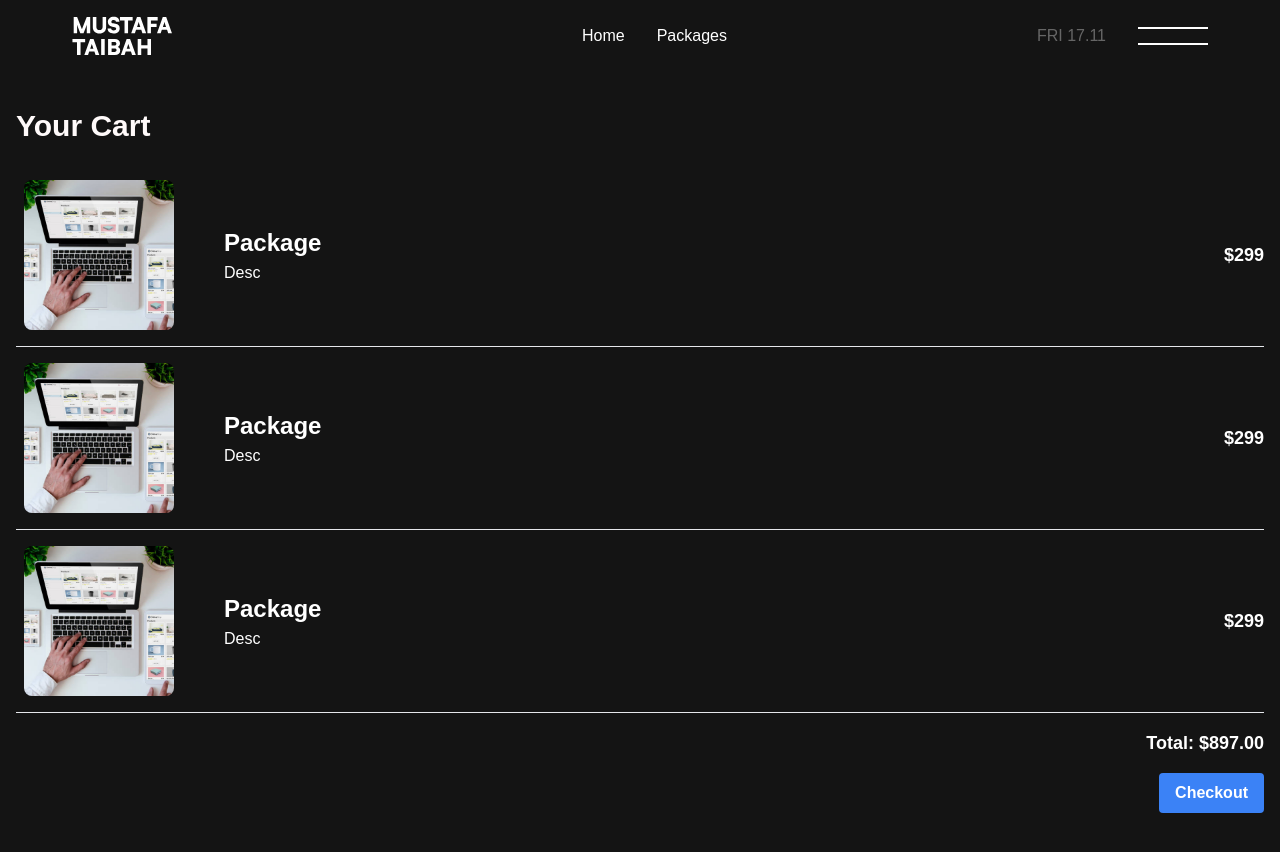
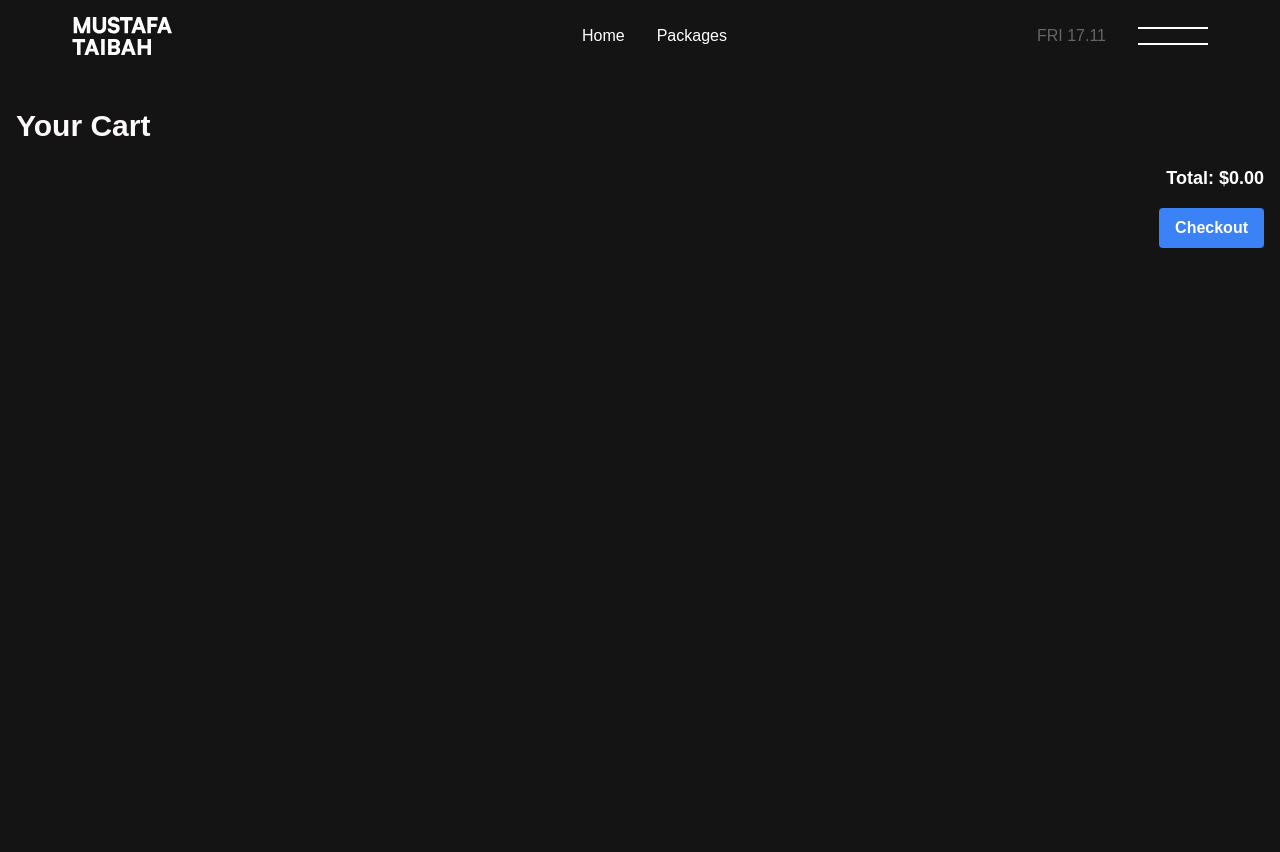
Before and after one commit to mustafataibah/mp5, a Next.js app: page /cart in a window 1280 px wide. Shown: the top 852 px of the page. After the commit the page ends 800 px from the top, so only its background shows below. Built offline with nearby package versions, Linux system fonts and the light colour scheme.

Commit message:
cart functionality all thats left is pictures and some final touches

```diff
--- a/src/components/PackageItem.tsx
+++ b/src/components/PackageItem.tsx
@@ -6,9 +6,10 @@ type PackageItemProps = {
   description: string;
   price: number;
   imageUrl: string;
+  onAddToCart: () => void;
 };
 
-const PackageItem: React.FC<PackageItemProps> = ({ title, description, price, imageUrl }) => {
+const PackageItem: React.FC<PackageItemProps> = ({ title, description, price, imageUrl, onAddToCart }) => {
   return (
     <div className="flex flex-col bg-Dark-Blue rounded-3xl overflow-hidden w-[30%] m-4">
       <div className="w-full h-80 relative">
@@ -19,7 +20,9 @@ const PackageItem: React.FC<PackageItemProps> = ({ title, description, price, im
         <p className="text-Dark-Blue my-4">{description}</p>
         <div className="flex justify-between items-center mt-2">
           <p className="text-Dark-Blue">${price}</p>
-          <button className="bg-Blueberry-Blue text-white py-2 px-4 rounded-md hover:bg-Blackberry-Blue">
+          <button
+            onClick={onAddToCart}
+            className="bg-Blueberry-Blue text-white py-2 px-4 rounded-md hover:bg-Blackberry-Blue">
             Add to Cart
           </button>
         </div>
--- a/src/lib/queries.js
+++ b/src/lib/queries.js
@@ -51,3 +51,24 @@ export const UPDATE_PROFILE_MUTATION = gql`
     }
   }
 `;
+
+export const ADD_TO_CART_MUTATION = gql`
+  mutation AddToCart($userId: ID!, $productId: ID!) {
+    addToCart(userId: $userId, productId: $productId) {
+      id
+      userId
+      productId
+    }
+  }
+`;
+
+export const GET_CART_ITEMS_QUERY = gql`
+  query GetCartItems($userId: ID!) {
+    getCartItemsByUserId(userId: $userId) {
+      id
+      title
+      description
+      price
+    }
+  }
+`;
--- a/src/pages/cart.tsx
+++ b/src/pages/cart.tsx
@@ -1,6 +1,9 @@
 import React, { useState } from "react";
 import Image from "next/image";
 import CheckoutModal from "../components/CheckoutModal";
+import { GET_CART_ITEMS_QUERY } from "../lib/queries";
+import { useUser } from "../lib/UserContext";
+import { useQuery } from "@apollo/client";
 
 type Product = {
   id: string;
@@ -10,33 +13,21 @@ type Product = {
   price: number;
 };
 
-const cartItems: Product[] = [
-  {
-    id: "1",
-    title: "Package",
-    imageUrl: "/placeholder.jpg",
-    description: "Desc",
-    price: 299,
-  },
-  {
-    id: "2",
-    title: "Package",
-    imageUrl: "/placeholder.jpg",
-    description: "Desc",
-    price: 299,
-  },
-  {
-    id: "3",
-    title: "Package",
-    imageUrl: "/placeholder.jpg",
-    description: "Desc",
-    price: 299,
-  },
-];
+const Cart: React.FC = () => {
+  const { user } = useUser();
+  const [isCheckoutOpen, setIsCheckoutOpen] = useState(false);
 
-const Cart: React.FC = () => {
-  const totalPrice = cartItems.reduce((total, item) => total + item.price, 0);
-  const [isCheckoutOpen, setIsCheckoutOpen] = useState(false);
+  const { loading, error, data } = useQuery(GET_CART_ITEMS_QUERY, {
+    variables: { userId: user?.id },
+    skip: !user?.id,
+  });
+
+  if (loading) return <p>Loading...</p>;
+  if (error) return <p>Error</p>;
+
+  const cartItems = data?.getCartItemsByUserId || [];
+
+  const totalPrice = cartItems.reduce((total: number, item: Product) => total + item.price, 0);
 
   const handleCheckout = () => {
     setIsCheckoutOpen(true);
@@ -50,7 +41,7 @@ const Cart: React.FC = () => {
     <div className="container mx-auto p-4">
       <h1 className="text-3xl text-Snow-White font-black my-4">Your Cart</h1>
       <div>
-        {cartItems.map((item) => (
+        {cartItems.map((item: Product) => (
           <div key={item.id} className="flex border-b py-2 items-center">
             <div className="flex-none w-48 px-2">
               <div className="my-2 relative" style={{ width: "150px", height: "150px" }}>
--- a/src/pages/shop.tsx
+++ b/src/pages/shop.tsx
@@ -1,23 +1,38 @@
 import React from "react";
 import PackageItem from "../components/PackageItem";
-import { useQuery } from "@apollo/client";
-import { GET_PACKAGES } from "../lib/queries";
+import { useQuery, useMutation } from "@apollo/client";
+import { GET_PACKAGES, ADD_TO_CART_MUTATION } from "../lib/queries";
+import { useUser } from "../lib/UserContext";
 
 const Shop: React.FC = () => {
   const { loading, error, data } = useQuery(GET_PACKAGES);
-
-  console.log("test", data);
+  const [addToCart] = useMutation(ADD_TO_CART_MUTATION);
+  const { user } = useUser();
 
   if (loading) return <p>Loading...</p>;
   if (error) return <p>Back Soon!</p>;
 
   const packages = data.getProducts;
+
+  const handleAddToCart = async (productId: string) => {
+    if (!user) {
+      console.log("User not logged in");
+      return;
+    }
+    try {
+      await addToCart({ variables: { userId: user.id, productId } });
+      console.log("Added to cart");
+    } catch (err) {
+      console.error("Error adding to cart", err);
+    }
+  };
+
   return (
     <div className="container mx-auto">
       <h1 className="text-3xl font-black ml-4"> Our Packages</h1>
       <div className="flex justify-center flex-wrap gap-2">
         {packages.map((pkg: any) => (
-          <PackageItem key={pkg.id} {...pkg} />
+          <PackageItem key={pkg.id} {...pkg} onAddToCart={() => handleAddToCart(pkg.id)} />
         ))}
       </div>
       {/* Padding Bottom */}
```
Also changed, not shown: 1 other file (tests, documents, lock files or other folders).
